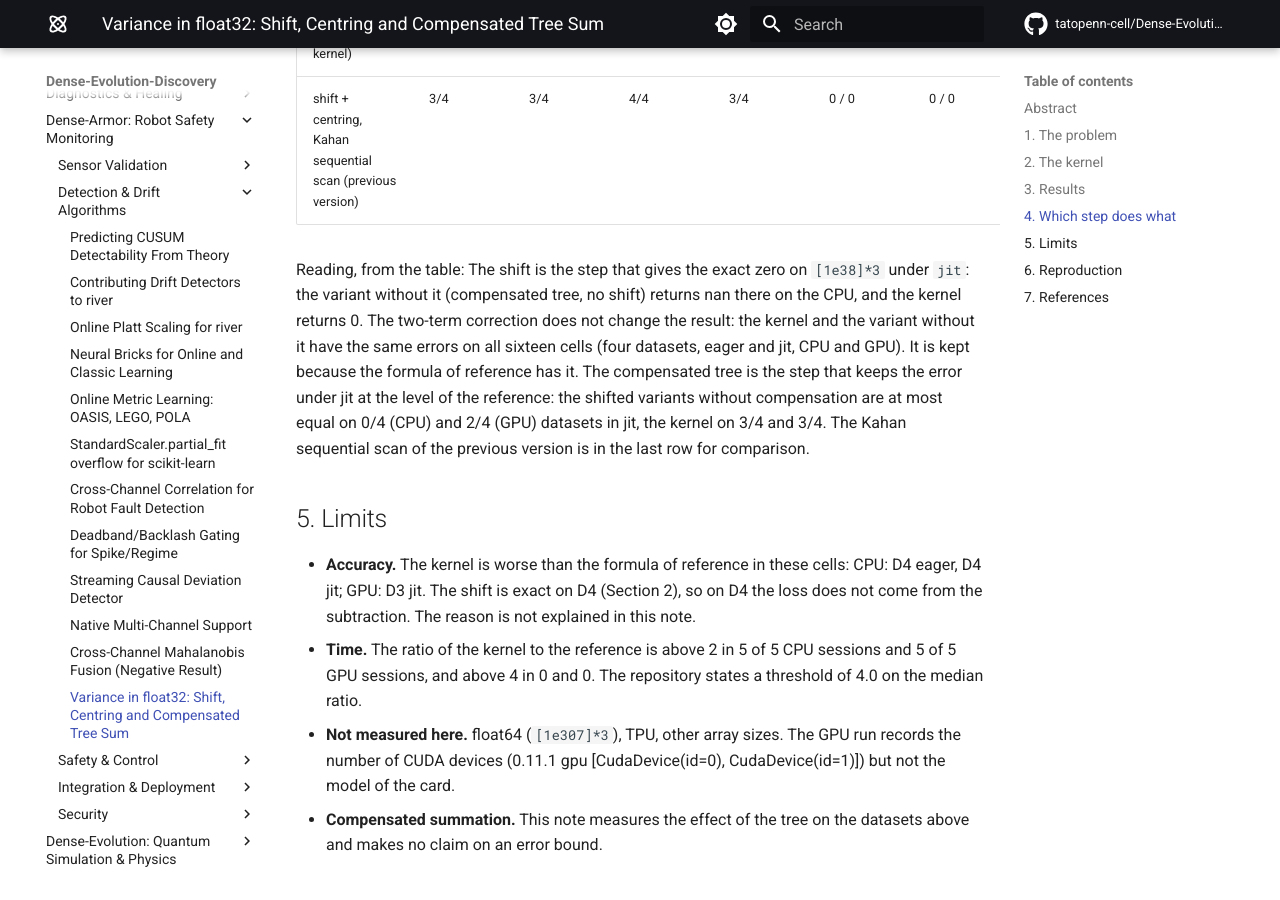
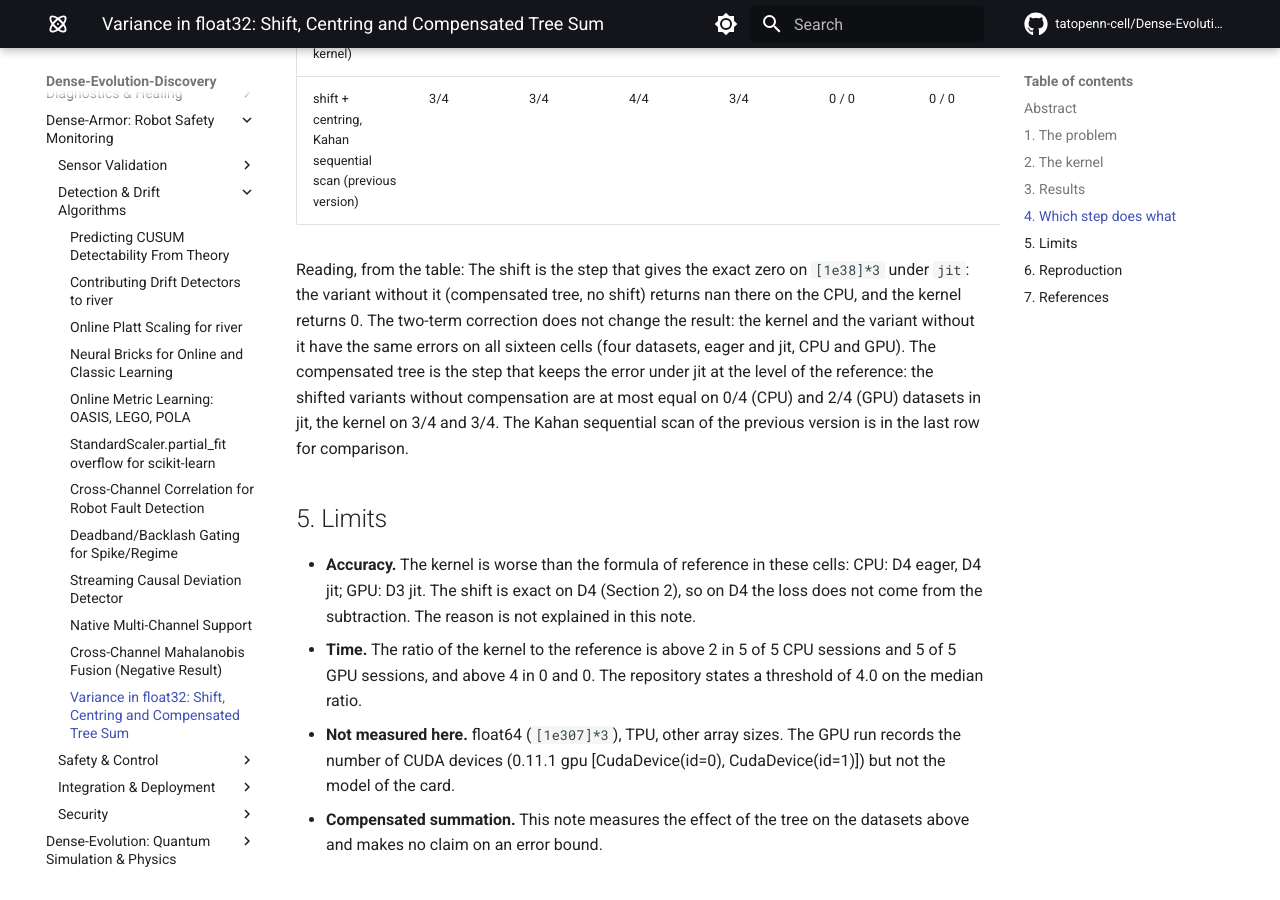
Before and after one commit to tatopenn-cell/Dense-Evolution-Discovery, an MkDocs documentation site: the page built from docs/dense_armor_float32_variance.md, in a window 1280 px wide and 900 px high, scrolled down 4635 px. Built offline with MkDocs 1.6.1 and Material for MkDocs 9.7.7, drawn with Linux system fonts in a browser that asks for light colours; comment, search, counter and statistics services are not loaded; some of the changed text lies outside the part shown.

Commit message:
docs: remove two wrong statements: the tree is not the author's design, and the two-term is not kept because the reference has it

```diff
--- a/docs/dense_armor_float32_variance.md
+++ b/docs/dense_armor_float32_variance.md
@@ -29,7 +29,7 @@
 2. **Local centring.** `m = sum(y) / n`, `d = y - m`.
 3. **Compensated tree sum.** The squares `d^2` are summed by a binary tree. At each level the pairs of partial sums are added with `TwoSum` (Ogita, Rump and Oishi 2005, Algorithm 3.1, PDF page 7; Shewchuk 1997, Theorem 7, PDF page 12), which returns the rounded sum and the exact rounding error; the errors are carried up the tree in a second array, and the result is the final sum plus the final carry. The tree has `log2(n)` levels of vectorised operations, so it runs on a GPU. The variance is `max(s2/n - (s1/n)^2, 0)` with `s1 = sum(d)`, rescaled by `n/(n - ddof)`. The mean is `x[0] + m`.
 
-The compensated tree was added to the author's solution. The structure of the tree is my choice: the papers give `TwoSum`, not this tree. A complex input is split into real and imaginary part and the two variances are added, which is `E|z - mean(z)|^2`.
+The compensated tree was added to the author's solution. The papers give `TwoSum`, not this tree. A complex input is split into real and imaginary part and the two variances are added, which is `E|z - mean(z)|^2`.
 
 The kernel in the repository and the version written again in the script are equal bit for bit on the datasets D1, D2, D3, D4 on both backends.
 
@@ -95,7 +95,7 @@
 | shift + centring + two-term, compensated tree (the kernel) | 3/4 | 3/4 | 4/4 | 3/4 | 0 / 0 | 0 / 0 | 2.27 (2.24-2.35) | 2.19 (2.16-2.30) |
 | shift + centring, Kahan sequential scan (previous version) | 3/4 | 3/4 | 4/4 | 3/4 | 0 / 0 | 0 / 0 | 1.62 (1.55-1.64) | 42.96 (41.71-45.79) |
 
-Reading, from the table: The shift is the step that gives the exact zero on `[1e38]*3` under `jit`: the variant without it (compensated tree, no shift) returns nan there on the CPU, and the kernel returns 0. The two-term correction does not change the result: the kernel and the variant without it have the same errors on all sixteen cells (four datasets, eager and jit, CPU and GPU). It is kept because the formula of reference has it. The compensated tree is the step that keeps the error under jit at the level of the reference: the shifted variants without compensation are at most equal on 0/4 (CPU) and 2/4 (GPU) datasets in jit, the kernel on 3/4 and 3/4. The Kahan sequential scan of the previous version is in the last row for comparison.
+Reading, from the table: The shift is the step that gives the exact zero on `[1e38]*3` under `jit`: the variant without it (compensated tree, no shift) returns nan there on the CPU, and the kernel returns 0. The two-term correction does not change the result: the kernel and the variant without it have the same errors on all sixteen cells (four datasets, eager and jit, CPU and GPU). The compensated tree is the step that keeps the error under jit at the level of the reference: the shifted variants without compensation are at most equal on 0/4 (CPU) and 2/4 (GPU) datasets in jit, the kernel on 3/4 and 3/4. The Kahan sequential scan of the previous version is in the last row for comparison.
 
 ## 5. Limits
 
```
